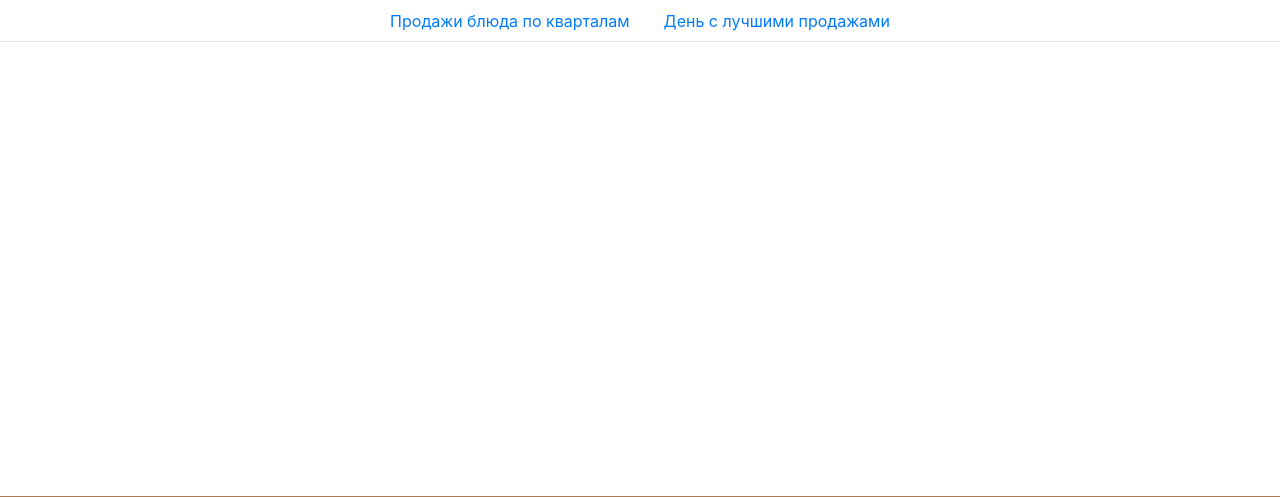
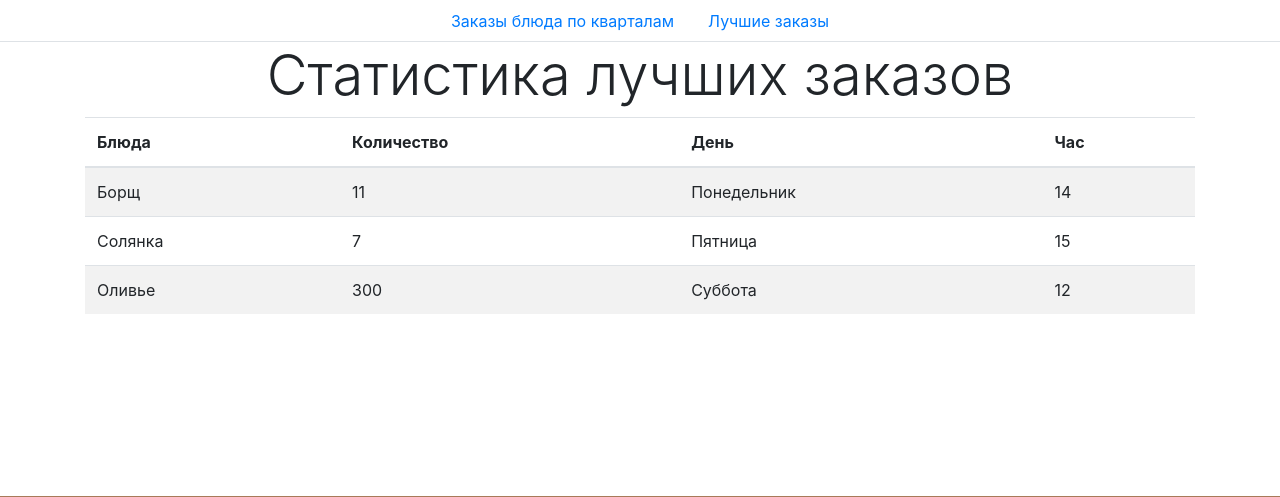
Before and after one commit to Azee1206/Corp_Food_Project, a Flask app: template templates/statistics_day.html in a window 1280 px wide. Shown: the part 56-553 px from the top of the page. Run offline with Flask 3, Linux system fonts and the light colour scheme; the template is opened without the code that fills it, so the values that code supplies are empty; parts of the project's set-up code (start-up, migrations or seed data) failed here and were passed over; some libraries are stand-ins or nearby versions.

Commit message:
страница лучших заказов

```diff
--- a/templates/statistics_day.html
+++ b/templates/statistics_day.html
@@ -3,10 +3,44 @@
 {% block content %}
 <ul class="nav nav-tabs justify-content-center">
     <li class="nav-item">
-        <a class="nav-link" href="/statistics/month">Продажи блюда по кварталам</a>
+        <a class="nav-link" href="/statistics/month">Заказы блюда по кварталам</a>
     </li>
     <li class="nav-item">
-        <a class="nav-link" href="/statistics/day">День с лучшими продажами</a>
+        <a class="nav-link" href="/statistics/day">Лучшие заказы</a>
     </li>
 </ul>
+<div class="container">
+    <h1 class="display-4 text-center">Статистика лучших заказов</h1>
+    <table class="table table-striped">
+        <thead>
+        <tr>
+            <th>Блюда</th>
+            <th>Количество</th>
+            <th>День</th>
+            <th>Час</th>
+        </tr>
+        </thead>
+        <tbody>
+        <tr>
+            <td>Борщ</td>
+            <td>11</td>
+            <td>Понедельник</td>
+            <td>14</td>
+        </tr>
+        <tr>
+            <td>Солянка</td>
+            <td>7</td>
+            <td>Пятница</td>
+            <td>15</td>
+        </tr>
+        <tr>
+            <td>Оливье</td>
+            <td>300</td>
+            <td>Суббота</td>
+            <td>12</td>
+
+        </tr>
+        </tbody>
+    </table>
+</div>
 {% endblock %}
```
Also changed, not shown: templates/statistics_month.html (+6 -3 lines).
